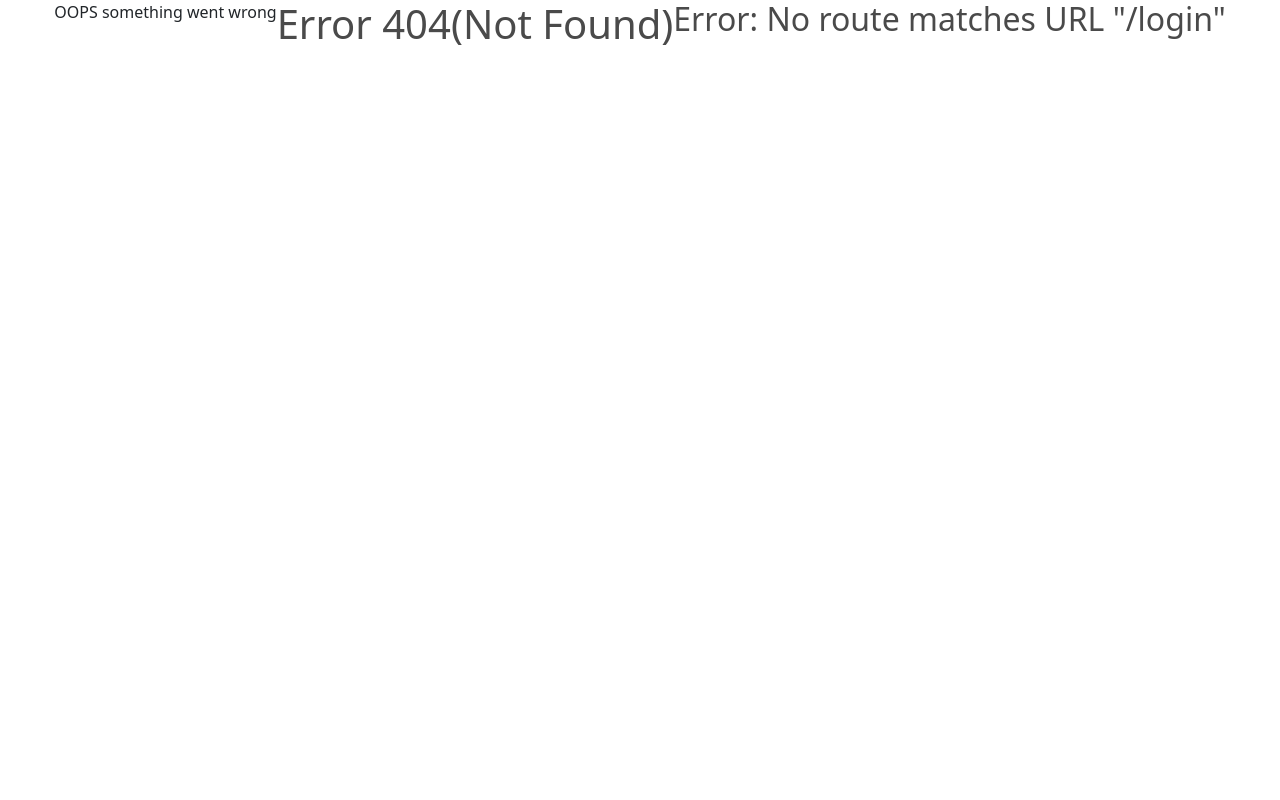
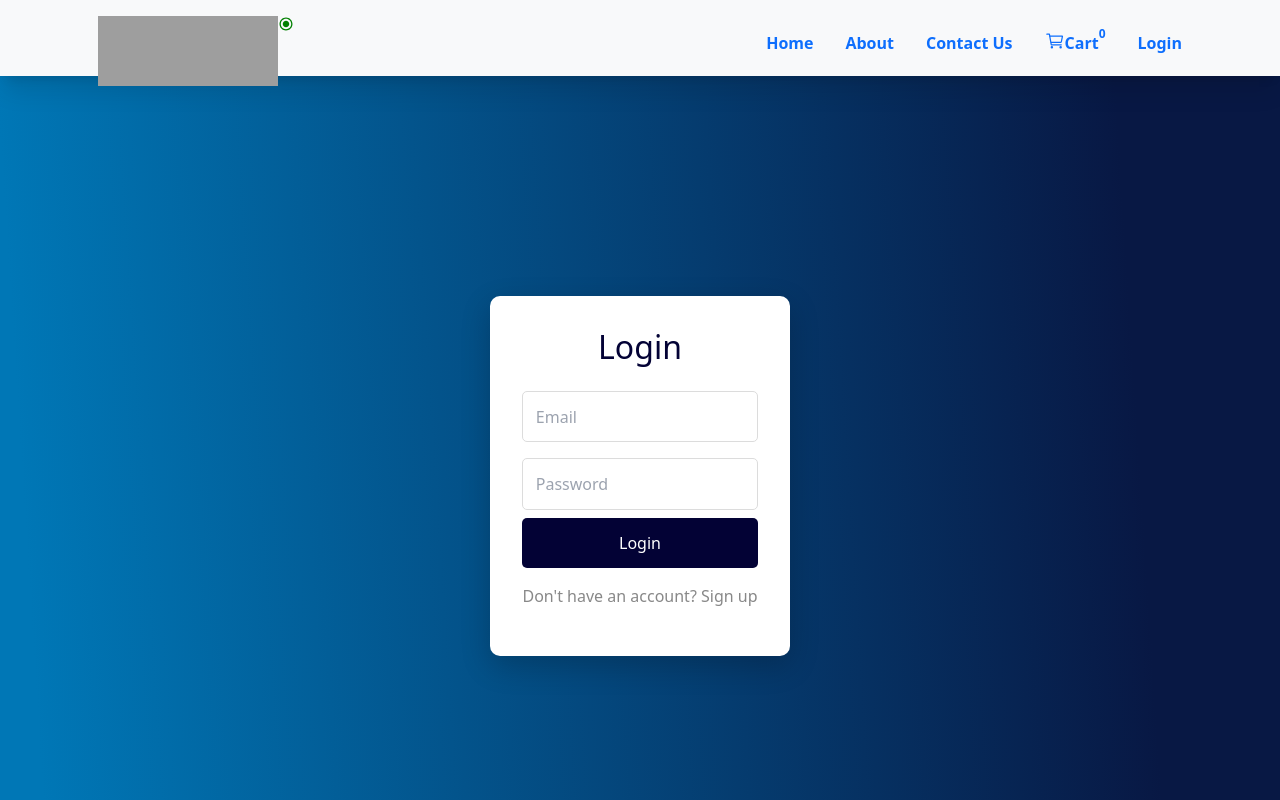
Before and after one commit to SagarPalo24/eatfit, a React (Create React App) app: page /login in a window 1280 px wide. Before the commit this address had no page. Shown: the top 800 px of the page. Built offline with nearby package versions, Linux system fonts and the light colour scheme; grey boxes are pictures that could not be loaded.

Commit message:
Login page

```diff
--- a/package.json
+++ b/package.json
@@ -15,6 +15,7 @@
     "react-redux": "^9.1.2",
     "react-router-dom": "^6.23.1",
     "react-scripts": "5.0.1",
+    "styled-components": "^6.1.13",
     "web-vitals": "^2.1.4"
   },
   "scripts": {
--- a/src/App.css
+++ b/src/App.css
@@ -240,3 +240,6 @@ a {
 a:hover {
     text-decoration: underline;
 }
+.footer{
+	background: url('./assets/img/cart-2.jpg');
+}
--- a/src/components/Body.js
+++ b/src/components/Body.js
@@ -7,6 +7,7 @@ const body =() =>{
 		<Carousel/>
 		<div className ="d-flex justify-content-between">
 		</div>
+
 		<Cardcontainor/>
 		</>
 		);
--- a/src/components/Carousel.js
+++ b/src/components/Carousel.js
@@ -14,7 +14,6 @@ const Carousel =() =>{
 	useEffect(()=>{
 		fetchCategory();
 	},[])
-
 
  function handleEnd(){
  		 setData((prev)=> prev+31)
--- a/src/components/Cart.js
+++ b/src/components/Cart.js
@@ -8,6 +8,7 @@ const Cart =() =>{
 		<>
 			{cartItems.length===0 ? (
 					<div style={{ textAlign: 'center', padding: '50px' }}>
+					<img src="https://atlas-content-cdn.pixelsquid.com/assets_v2/288/2889899026587587776/previews/G03-200x200.jpg" className="mx-auto mb-2 w-45 h-80"/>
       <h2>Your Cart is Empty</h2>
       <p>Add some items to your cart to get started!</p>
       <Link to="/">Go to Store</Link>
--- a/src/components/Footer.js
+++ b/src/components/Footer.js
@@ -30,7 +30,7 @@ const items =[
 const footer =() =>{
 	return(
         <>
-          <div className="w-full bg-slate-900  text-gray-300 py-y px-2">
+          <div className=" footer w-full   text-gray-300 py-y px-2">
               <div className="max-w-[full] mx-auto grid grid-cols-2 md:grid-cols-6 border-b-2 border-gray-600 py-8">
                 <ul className="py-1 text-gray-500 hover:text-white cursor-pointer">
                     <h5 className="text-white">SOLUTIONS</h5>
@@ -82,8 +82,7 @@ const footer =() =>{
                 </div>
 
                 </div>
-              </div>
-               <div className="flex flex-col max-w-full px-2 py-4 mx-auto justify-between sm:flex-row text-center text-gray-500 bg-slate-900 ">
+                <div className="  flex flex-col max-w-full px-2 py-4 mx-auto justify-between sm:flex-row text-center text-gray-500  ">
                     <p className="py-4">
                         2024 @smart restaurants, LLC. All rights reserved.
                         </p>
@@ -94,6 +93,8 @@ const footer =() =>{
                             })
                         }
                 </div>
+              </div>
+
           </div>
         </>
         );
--- a/src/components/Header.js
+++ b/src/components/Header.js
@@ -14,7 +14,7 @@ const Header =() =>{
 	return(
 		<>
 		<nav className="navbar navbar-light bg-light shadow-xl  ">
-  <div className="container header ">
+  <div className="container header">
     <Link className="nav-link d-flex" to="">
     <img className="icon" src="https://5.imimg.com/data5/SELLER/Default/2021/6/OJ/KJ/YX/6767130/smart-restaurant-software-500x500.png" width="100px"/>
     <span>{isOnline? <IoMdRadioButtonOn  color="green"/>: <IoMdRadioButtonOn  color="red" />}</span>
@@ -42,8 +42,8 @@ const Header =() =>{
     </Link>
   </li>
     <li className=" hover:text-sky-800">
-    <Link className="nav-link " to ="/instamart">
-    Instamart
+    <Link className="nav-link " to ="/login">
+    Login
     </Link>
   </li>
 </ul>
--- a/src/components/Instamart.js
+++ /dev/null
@@ -1,7 +0,0 @@
-const Instamart=()=>{
-	return (
-		<h3>This is a Instamart(Lazy Loaded)</h3>
-		)
-}
-
-export default Instamart;
--- /dev/null
+++ b/src/components/Login.js
@@ -0,0 +1,97 @@
+import React, { useState } from 'react';
+import styled from 'styled-components';
+
+const Container = styled.div`
+  display: flex;
+  align-items: center;
+  justify-content: center;
+  height: 100vh;
+
+  background-image: linear-gradient( 86.3deg,  rgba(0,119,182,1) 3.6%, rgba(8,24,68,1) 87.6% );
+`;
+
+const FormContainer = styled.div`
+  background: white;
+  padding: 2rem;
+  border-radius: 10px;
+  box-shadow: 0 10px 30px rgba(0, 0, 0, 0.2);
+  width: 300px;
+  text-align: center;
+`;
+
+const Title = styled.h2`
+  margin-bottom: 1rem;
+  color: #030235;
+`;
+
+const Input = styled.input`
+  width: 100%;
+  padding: 0.8rem;
+  margin: 0.5rem 0;
+  border: 1px solid #dcdcdc;
+  border-radius: 5px;
+  outline: none;
+
+  &:focus {
+    border-color: #6c5ce7;
+  }
+`;
+
+const Button = styled.button`
+  width: 100%;
+  padding: 0.8rem;
+  background: #030235;
+  color: white;
+  border: none;
+  border-radius: 5px;
+  cursor: pointer;
+  transition: background 0.3s;
+
+  &:hover {
+    background: #5a4dcd;
+  }
+`;
+
+const Message = styled.p`
+  margin-top: 1rem;
+  color: #888;
+`;
+
+const Login = () => {
+  const [email, setEmail] = useState('');
+  const [password, setPassword] = useState('');
+
+  const handleSubmit = (e) => {
+    e.preventDefault();
+    // Handle login logic here
+    console.log('Email:', email, 'Password:', password);
+  };
+
+  return (
+    <Container class="bgcontact">
+      <FormContainer>
+        <Title>Login</Title>
+        <form onSubmit={handleSubmit}>
+          <Input
+            type="email"
+            placeholder="Email"
+            value={email}
+            onChange={(e) => setEmail(e.target.value)}
+            required
+          />
+          <Input
+            type="password"
+            placeholder="Password"
+            value={password}
+            onChange={(e) => setPassword(e.target.value)}
+            required
+          />
+          <Button type="submit">Login</Button>
+        </form>
+        <Message>Don't have an account? Sign up</Message>
+      </FormContainer>
+    </Container>
+  );
+};
+
+export default Login;
--- a/src/components/appRouter.js
+++ b/src/components/appRouter.js
@@ -5,12 +5,12 @@ import Cart from './Cart'
 import Body from './Body'
 import App from '../App'
 import Menu from './Menu'
-import instamart from './Instamart'
+import Login from './Login'
 import ErrorPage from './ErrorPage'
 import {lazy,Suspense } from "react"
 
 
-const Instamart =lazy (()=>import("./Instamart"))
+const login =lazy (()=>import("./Login"))
 
 const appRouter = createBrowserRouter([
 {
@@ -39,8 +39,8 @@ const appRouter = createBrowserRouter([
       element: <Menu/>
       },
       {
-      path: "instamart",
-      element: <Suspense><Instamart/></Suspense>
+      path: "login",
+      element: <Suspense><Login/></Suspense>
       }
     ]
 }
```
Also changed, not shown: 1 other file (tests, documents, lock files or other folders).
